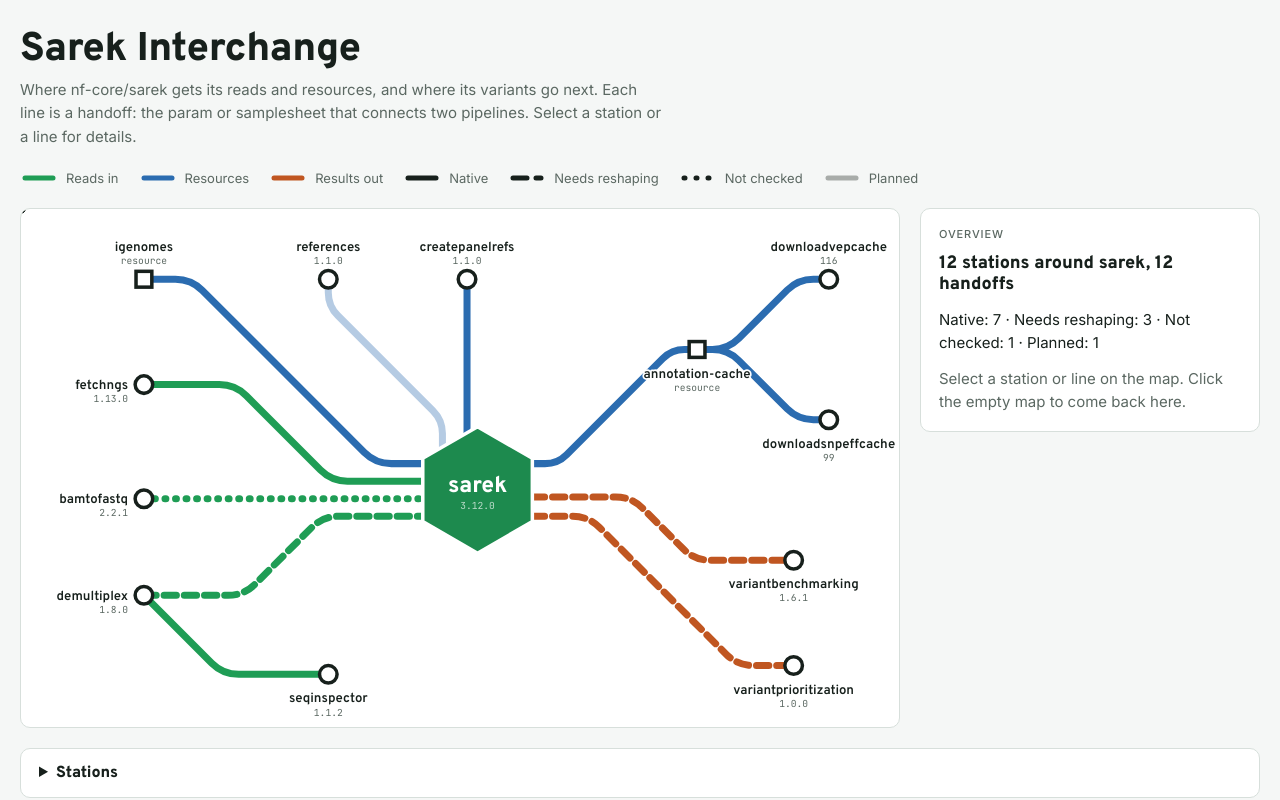
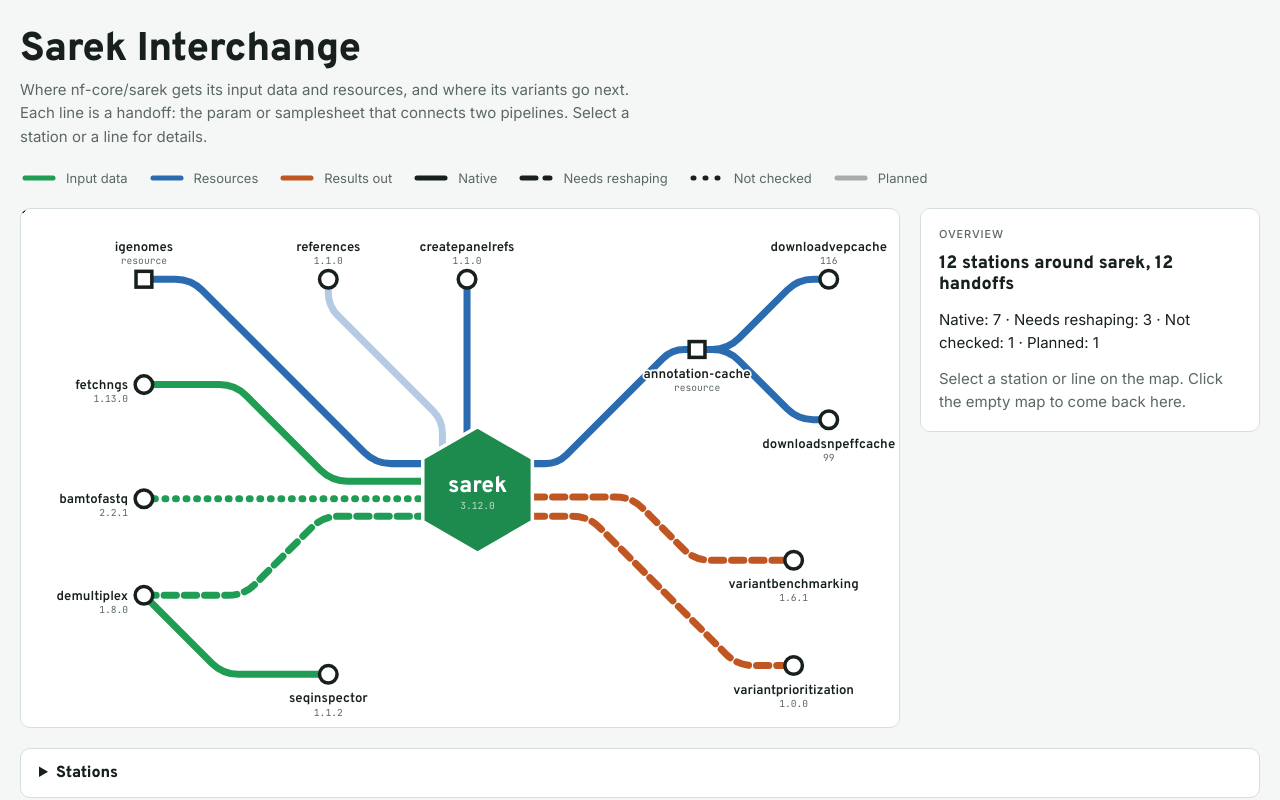
Before and after one commit to maxulysse/sarek-interchange, a plain HTML site: page index.html in a window 1280 px wide. Shown: the top 800 px of the page. Drawn offline with Linux system fonts and the light colour scheme.

Commit message:
Rename the Reads in line to Input data
Co-Authored-By: Claude Opus 5.5 <noreply@anthropic.com>

```diff
--- a/index.html
+++ b/index.html
@@ -5,7 +5,7 @@
 <title>Sarek Interchange</title>
 <link rel="stylesheet" href="https://fonts.googleapis.com/css2?family=Overpass:wght@600;800&family=Inter:wght@400;500;600&family=JetBrains+Mono:wght@400;500&display=swap">
 <style>
-/* Layout: metro map of sarek as the interchange; lines = reads in, resources down, results out; detail card beside the map */
+/* Layout: metro map of sarek as the interchange; lines = input data in, resources down, results out; detail card beside the map */
 :root {
   --bg: #f5f7f6; --surface: #ffffff; --fg: #17201c; --muted: #5b6862; --rule: #d7dfdb;
   --reads: #1f9d55; --res: #2b6cb0; --out: #c05621; --hub: #1d8a4e; --hub-fg: #ffffff;
@@ -76,7 +76,7 @@ footer { color: var(--muted); font-size: 13px; }
 <div class="wrap">
   <header>
     <h1>Sarek Interchange</h1>
-    <p class="sub">Where nf-core/sarek gets its reads and resources, and where its variants go next.
+    <p class="sub">Where nf-core/sarek gets its input data and resources, and where its variants go next.
     Each line is a handoff: the param or samplesheet that connects two pipelines.
     Select a station or a line for details.</p>
   </header>
@@ -171,7 +171,7 @@ const E = [
 ];
 
 const ST = { native: "Native", reshape: "Needs reshaping", unchecked: "Not checked", planned: "Planned" };
-const LN = { reads: "Reads in", res: "Resources", out: "Results out" };
+const LN = { reads: "Input data", res: "Resources", out: "Results out" };
 const NS = "http://www.w3.org/2000/svg";
 const el = (n, a = {}, txt) => { const e = document.createElementNS(NS, n);
   for (const k in a) e.setAttribute(k, a[k]); if (txt != null) e.textContent = txt; return e; };
```
